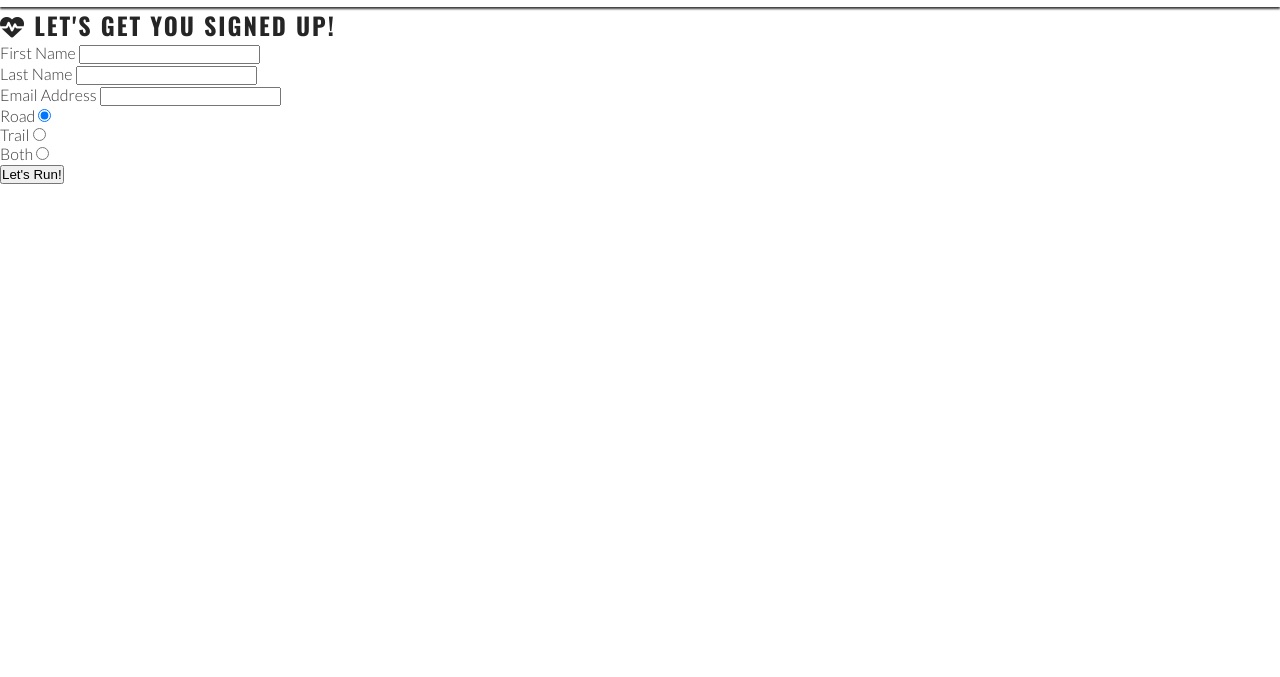
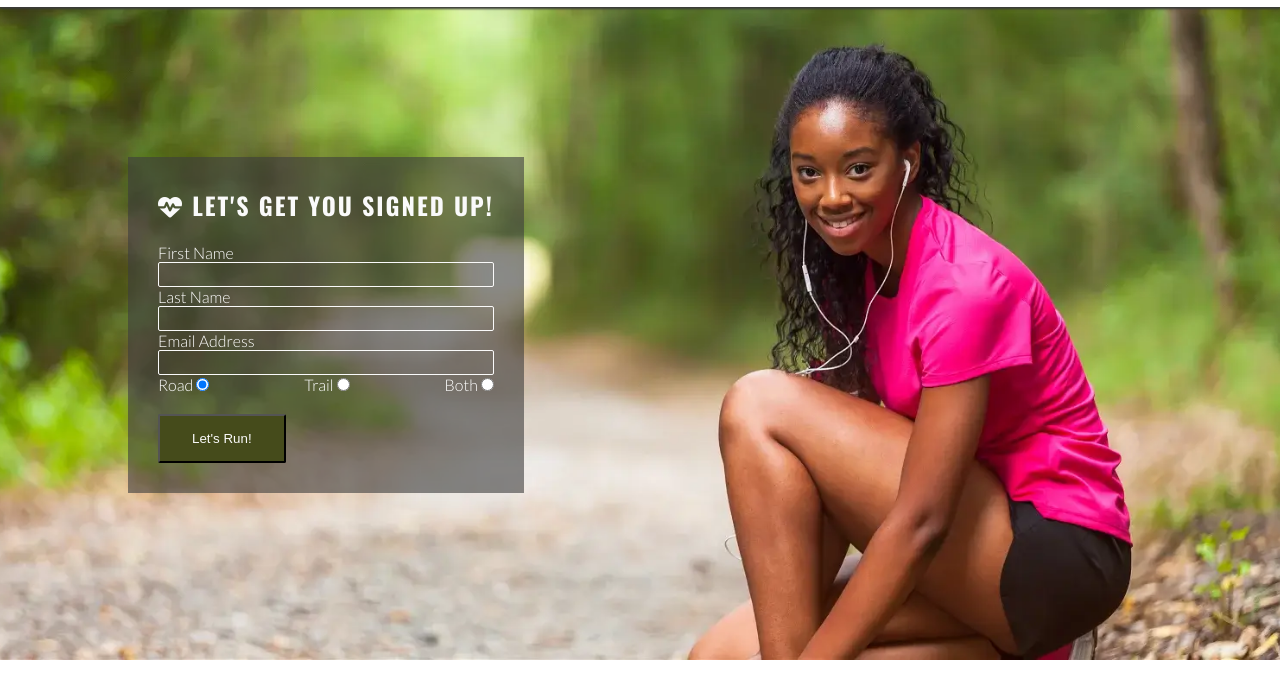
Before and after one commit to Monicaular/Soaps-Project, a plain HTML site: page signup.html in a window 1280 px wide. Shown: the part 72-749 px from the top of the page. Drawn offline with nearby package versions, Linux system fonts and the light colour scheme.

Commit message:
Added styles to the sign up page

```diff
--- a/assets/css/style.css
+++ b/assets/css/style.css
@@ -51,7 +51,7 @@ header a {
     list-style-type: none;
 }
 
-#menu > li {
+#menu>li {
     margin-bottom: 1em;
 }
 
@@ -72,7 +72,7 @@ nav {
 }
 
 /* Nav toggle */
-#nav-toggle:checked ~ nav {
+#nav-toggle:checked~nav {
     display: block;
 }
 
@@ -111,8 +111,8 @@ main {
     padding-left: 10px;
 }
 
-#cover-text > h2,
-#cover-text > h3 {
+#cover-text>h2,
+#cover-text>h3 {
     color: #ffffff;
 }
 
@@ -128,8 +128,8 @@ main {
     font-size: 280%;
 }
 
-#benefits-physical > div,
-#benefits-mental > div {
+#benefits-physical>div,
+#benefits-mental>div {
     line-height: 20px;
     margin-bottom: 20px;
 }
@@ -196,6 +196,88 @@ main {
     line-height: 0;
 }
 
+/*Sign Up Page*/
+
+/*Main content*/
+main {
+    /*Enlarge main element to push footer down*/
+    flex: 1 0 auto;
+    /*Add margin at the top to prevent content from being covered by the header*/
+    margin-top: 47px;
+    /*Enable flex properties for child elements*/
+    display: flex;
+    flex-direction: column;
+}
+
+/* Form*/
+#signup {
+    background-image: url(../images/signup-image.webp);
+    background-size: cover;
+    background-position: 75%;
+    padding: 20px 10% 0 10%;
+    flex-grow: 1;
+}
+
+#signup-form {
+    color: #ffffff;
+    background-color: rgba(60, 60, 60, .6);
+    padding: 30px;
+}
+
+#signup-form>h2 {
+    color: #fafafa;
+    margin-bottom: 20px;
+}
+
+.text-input {
+    background-color: transparent;
+    color: #fafafa;
+    width: 100%;
+    height: 25px;
+    border: 1px solid #fafafa;
+    border-radius: 2px;
+    padding: 0 5px;
+}
+
+.radio-buttons {
+    width: 100%;
+    display: flex;
+    justify-content: space-between;
+}
+
+.join-button {
+    margin-top: 20px;
+    border-radius: 2px;
+    padding: 15px 32px;
+    background-color: #454b1b;
+    color: #fafafa;
+}
+
+/* Media query: tablets and larger (768px and up*/
+@media screen and (min-width: 768px) {
+    #signup {
+        background-position: center;
+        position: relative;
+    }
+
+    #signup-form {
+        max-width: 400px;
+        position: absolute;
+        left: 10%;
+        top: 150px;
+    }
+
+    .text-input:hover {
+        border-color: #f16c6b;
+    }
+
+    .join-button:hover {
+        background-color: #fafafa;
+        color: #454b1b;
+
+    }
+}
+
 /* Footer */
 #social-networks {
     text-align: center;
@@ -221,6 +303,7 @@ main {
 
 /* Media query: tablets and larger (768px and up) */
 @media screen and (min-width: 768px) {
+
     /* Header */
     nav {
         display: block;
@@ -234,7 +317,7 @@ main {
         display: flex;
     }
 
-  #menu > li {
+    #menu>li {
         padding-left: 1rem;
     }
 
@@ -268,12 +351,12 @@ main {
         width: 100%;
     }
 
-  #benefits-physical > div,
-  #benefits-mental > div {
+    #benefits-physical>div,
+    #benefits-mental>div {
         width: 75%;
     }
 
-  #benefits-mental > div {
+    #benefits-mental>div {
         text-align: end;
         align-self: flex-end;
     }
@@ -297,13 +380,14 @@ main {
 }
 
 @media screen and (min-width: 1200px) {
+
     /* Reasons section */
     #benefits {
         display: flex;
         flex-direction: row;
     }
 
-  #benefits > div {
+    #benefits>div {
         flex: 1;
     }
 
@@ -315,11 +399,11 @@ main {
         order: 1;
     }
 
-  #benefits-mental > div {
+    #benefits-mental>div {
         align-self: flex-start;
     }
 
-  #benefits-physical > div {
+    #benefits-physical>div {
         align-self: flex-end;
     }
 }
```
Also changed, not shown: assets/images/signup-image.webp (added). Lines whose indentation alone changed are shown as unchanged.
